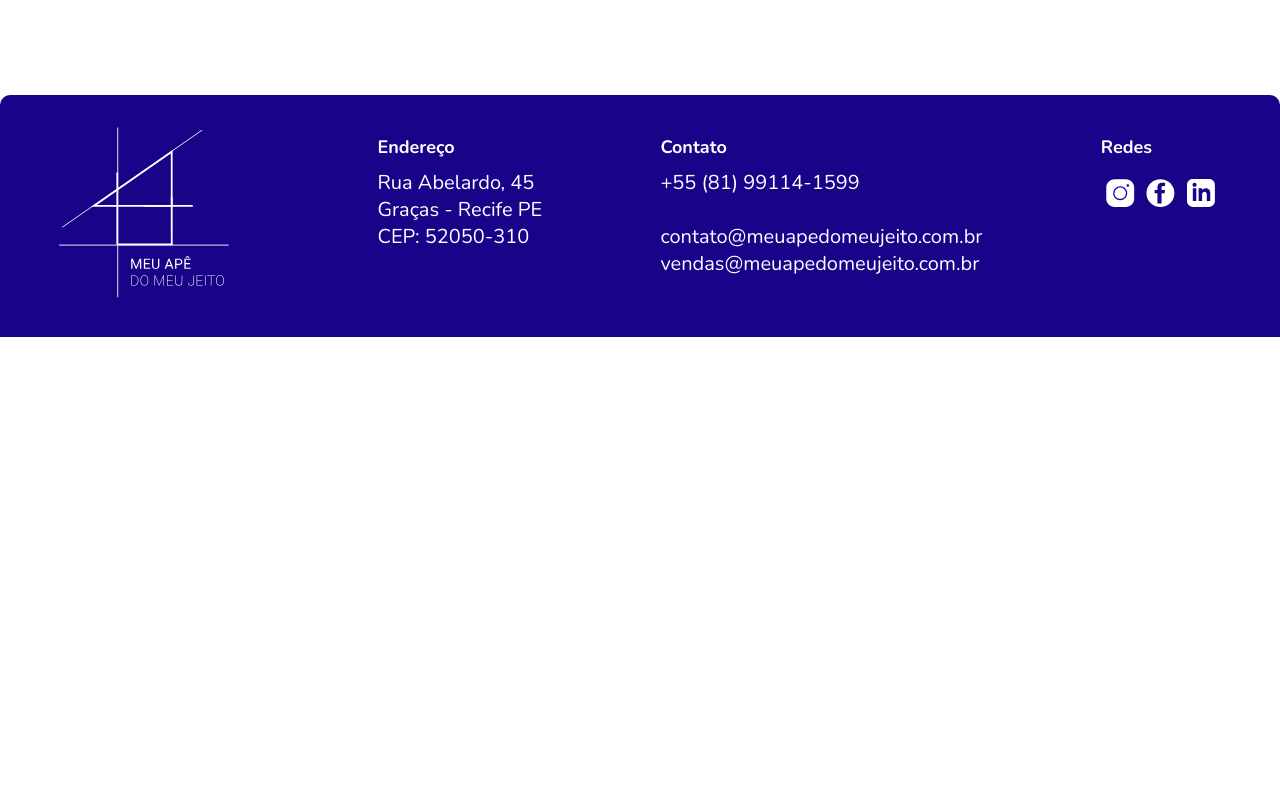
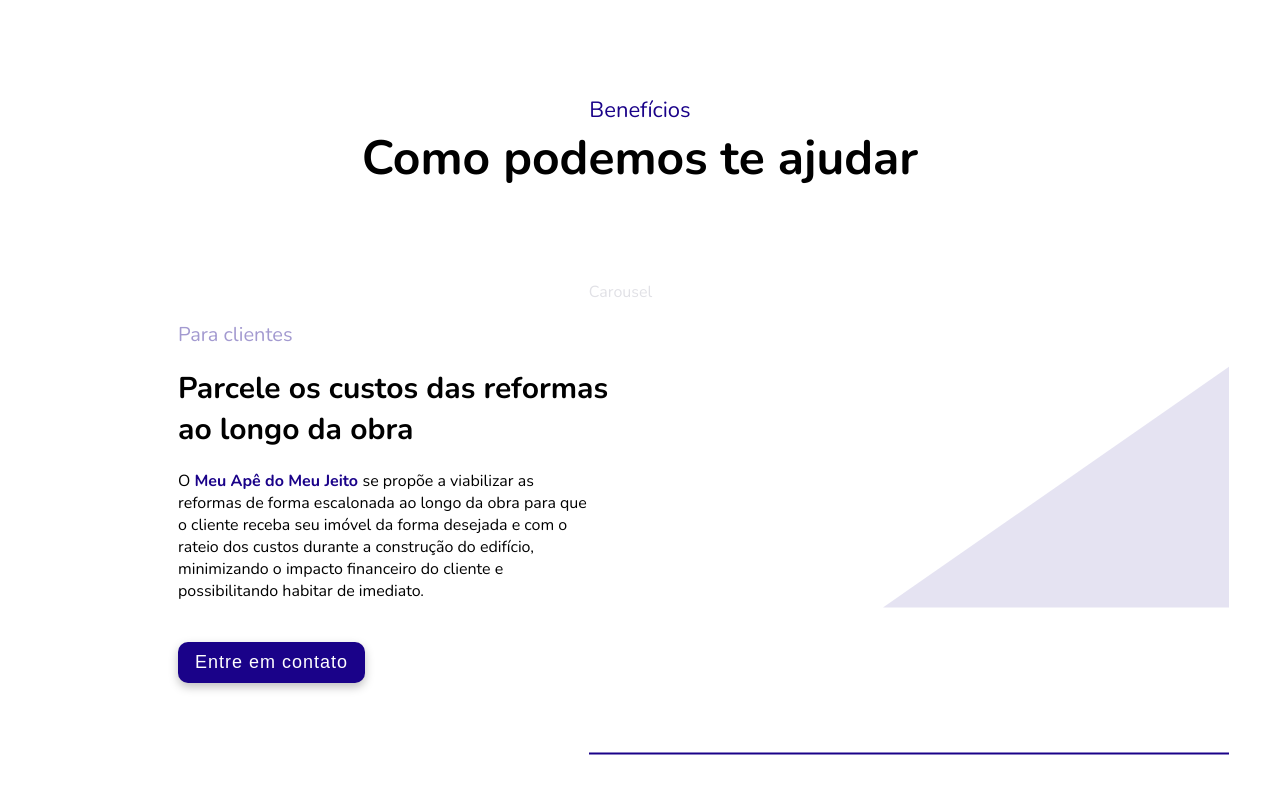
Before and after one commit to citi-onboarding/MeuApe-onepage, a React (Create React App) app in the folder client/: page / in a window 1280 px wide. Shown: the part 1947-2740 px from the top of the page. Before the commit the page ends 2284 px from the top, so only its background shows below. Built offline with nearby package versions, Linux system fonts and the light colour scheme.

Commit message:
feature/client: structuring the client section

```diff
--- a/client/src/App.tsx
+++ b/client/src/App.tsx
@@ -4,7 +4,7 @@ import { theme } from './styles/theme';
 import { GlobalStyle } from './styles/global';
 
 
-import { Footer, Intro, Home, Navbar } from "./pages";
+import { Footer, Intro, Home, Client } from "./pages";
 
 function App() {
   return (
@@ -12,6 +12,7 @@ function App() {
       <GlobalStyle />
       <Home />
       <Intro />
+      <Client />
       <Footer />
       <GlobalStyle />
     </ThemeProvider>
--- a/client/src/assets/index.ts
+++ b/client/src/assets/index.ts
@@ -6,6 +6,8 @@ import LogoMeuApe2 from './logo-intro.svg';
 import Arrow from './arrow-intro.svg';
 import LinhaHome from './Line 11.svg'
 import BackgroundHome from './background.svg'
+import ImgClientLow from './lowClient.svg'
+import BackgroundClient from './backgroundClient.svg'
 
 export {
     LogoMeuApe,
@@ -15,5 +17,7 @@ export {
     LogoMeuApe2,
     Arrow,
     LinhaHome,
-    BackgroundHome
+    BackgroundHome,
+    ImgClientLow,
+    BackgroundClient,
 };
--- a/client/src/components/button/styles.ts
+++ b/client/src/components/button/styles.ts
@@ -10,6 +10,7 @@ export const ButtonStyle = styled.div`
       font-size: 18px;
       box-shadow: 0px 4px 10px rgba(0, 0, 0, 0.25);
       letter-spacing: 1px;
+      border-radius: 10px;
     }
   }
 `;
--- a/client/src/pages/client/index.tsx
+++ b/client/src/pages/client/index.tsx
@@ -0,0 +1,25 @@
+import React from "react";
+import { ClientContainer, ImgLow, Content, TitleContent, SubTitleContent, TextContent, Highlight, AdjustButton, ContentContainer, Title, Tag, Subtitle, Carousel } from './styles';
+import { Button } from "../../components";
+
+
+export const Client: React.FC = () => {
+    return (
+        <ClientContainer>
+            <ContentContainer>
+                <Title>
+                    <Tag><p>Benefícios</p></Tag>
+                    <Subtitle><h2>Como podemos te ajudar</h2></Subtitle>
+                </Title>
+                <Carousel>Carousel</Carousel>
+                <Content>
+                    <TitleContent><p>Para clientes</p></TitleContent>
+                    <SubTitleContent><h2>Parcele os custos das reformas ao longo da obra</h2></SubTitleContent>
+                    <TextContent><p>O <Highlight>Meu Apê do Meu Jeito </Highlight>se propõe a viabilizar as reformas de forma escalonada ao longo da obra para que o cliente receba seu imóvel da forma desejada e com o rateio dos custos durante a construção do edifício, minimizando o impacto financeiro do cliente e possibilitando habitar de imediato.</p></TextContent>
+                    <AdjustButton><Button /></AdjustButton>
+                </Content>
+            </ContentContainer>
+            <ImgLow></ImgLow>
+        </ClientContainer>
+    );
+}
--- a/client/src/pages/client/styles.ts
+++ b/client/src/pages/client/styles.ts
@@ -0,0 +1,93 @@
+import styled from 'styled-components';
+
+
+export const ClientContainer = styled.div`
+    position: relative;
+    justify-content: center;
+    align-items: center;
+    flex-direction: column;
+    margin-top: 100px;
+`;
+
+export const ContentContainer = styled.div`
+    height: 700px;
+    margin-bottom: 100px;
+`;
+
+export const Title = styled.div`
+    width: 100%;
+`;
+
+export const Tag = styled.div`
+    display: flex;
+    justify-content: center;
+    color: #1A0289;
+    font-size: 22px;
+`;
+
+export const Subtitle = styled.div`
+    display: flex;
+    justify-content: center;
+    color: #000;
+    font-size: 32px;
+`;
+
+export const Carousel = styled.div`
+    background-image: url(${(props) => props.theme.backgroundCarousel.background});
+    background-size: cover;
+    float: right;
+    width: 50%;
+    height: 474px;
+    margin-top: 90px;
+    margin-right: 4%;
+`;
+
+export const Content = styled.div`
+    float: left;
+    width: 36%;
+    margin-top: 170px;
+    margin-left: 10%;
+    margin-bottom: 100px;
+`;
+
+export const TitleContent = styled.div`
+    width: 450px;
+    padding-left: 50px;
+    color: #A39AD0;
+    margin-bottom: 20px;
+    margin-top: -40px;
+    font-size: 20px;
+`;
+
+export const SubTitleContent = styled.div`
+    width: 481px;
+    padding-left: 50px;
+    color: #000;
+    margin-bottom: 20px;
+    font-size: 20px;
+`;
+
+export const TextContent = styled.div`
+    width: 470px;
+    padding-left: 50px;
+    color: #000;
+    font-size: 16px;
+    margin-bottom: 20px;
+`;
+
+export const Highlight = styled.span`
+    color: #1A0289;
+    font-weight: 600;
+`;
+
+export const AdjustButton = styled.div`
+    padding-left: 50px;
+`;
+
+export const ImgLow = styled.div`
+    display: flex;
+    background-image: url(${(props) => props.theme.backgroundLowClient.background});
+    background-size: cover;
+    width: 100%;
+    height: 172px;
+`;
--- a/client/src/pages/footer/styles.ts
+++ b/client/src/pages/footer/styles.ts
@@ -2,7 +2,6 @@ import styled from 'styled-components';
 
 
 export const FooterContainer = styled.footer`
-  margin-top: 100px;
   background-color: #1A0289;
   font-family: 'Nunito', sans-serif;
   display: flex;
--- a/client/src/pages/index.ts
+++ b/client/src/pages/index.ts
@@ -3,10 +3,12 @@ import { Footer } from './footer';
 import { Intro } from './intro';
 import { Home } from './home';
 import { Navbar } from './navbar';
+import { Client } from './client'
 
 export {
     Footer,
     Home,
     Intro,
     Navbar,
+    Client,
 };
--- a/client/src/styles/theme.ts
+++ b/client/src/styles/theme.ts
@@ -1,4 +1,4 @@
-import { BackgroundHome } from '../assets'
+import { BackgroundHome, ImgClientLow, BackgroundClient } from '../assets'
 
 export const theme = {
   colors: {
@@ -9,4 +9,10 @@ export const theme = {
   backgroundImage: {
     background: BackgroundHome,
   },
+  backgroundLowClient: {
+    background: ImgClientLow,
+  },
+  backgroundCarousel: {
+    background: BackgroundClient,
+  },
 };
```
Also changed, not shown: client/src/assets/backgroundClient.svg (added), 1 other file (tests, documents, lock files or other folders).
